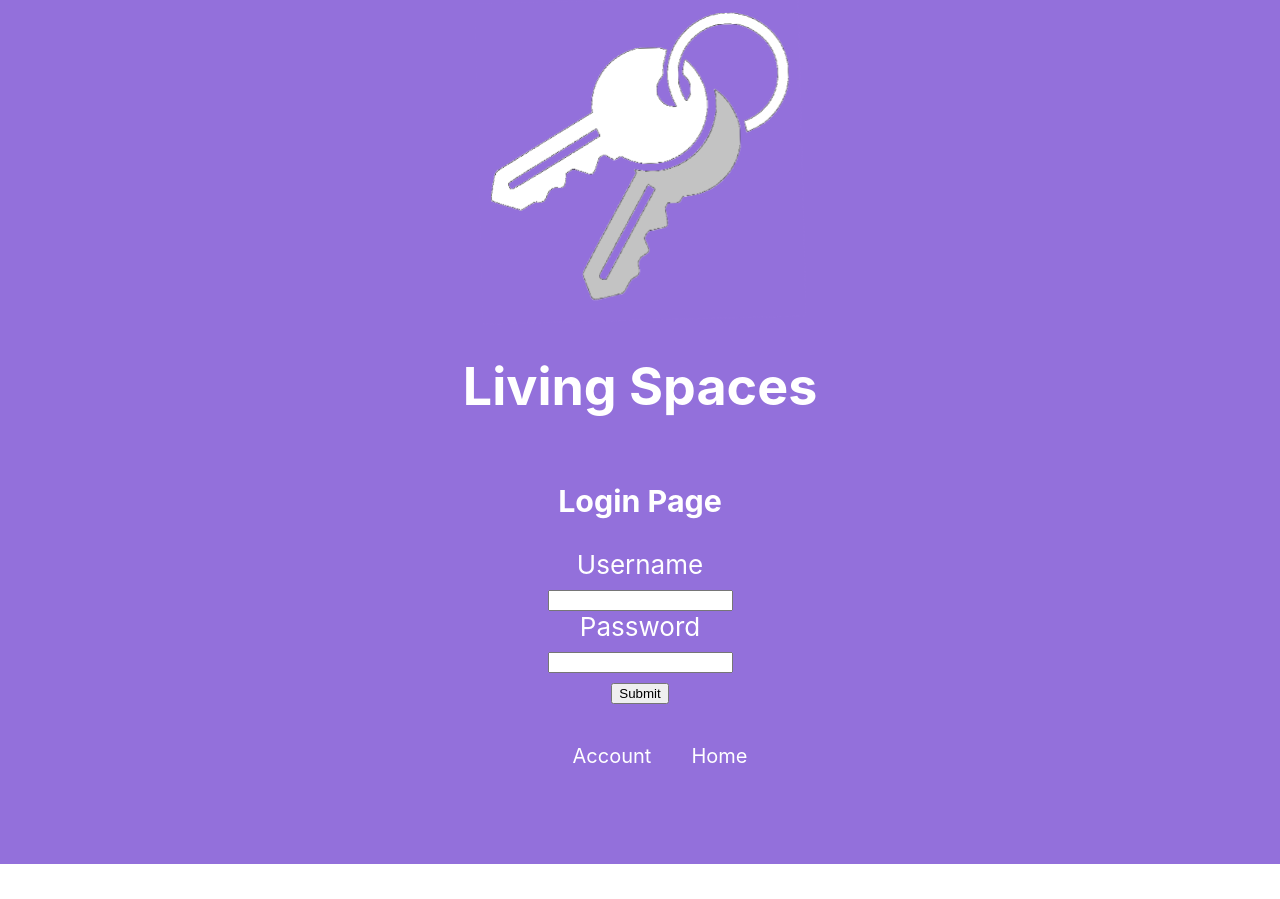
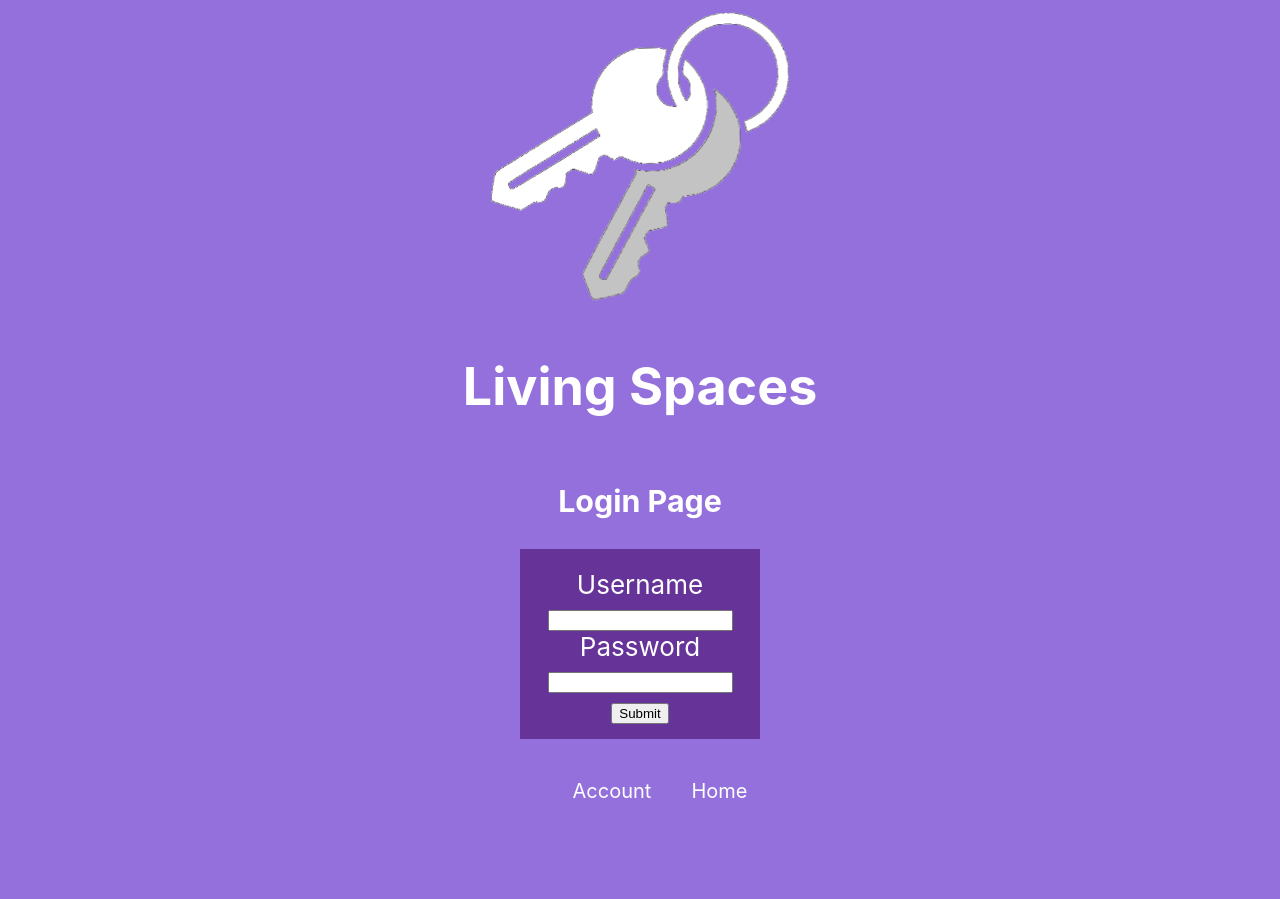
Before and after one commit to Jhegerton/COSC484Project, a React (Create React App) app in the folder Javascript/react/484project/: page /login in a window 1280 px wide. Before the commit the page ends 864 px from the top, so only its background shows below. Built offline with nearby package versions, Linux system fonts and the light colour scheme.

Commit message:
added some style

```diff
--- a/Javascript/react/484project/src/Account.js
+++ b/Javascript/react/484project/src/Account.js
@@ -54,7 +54,7 @@ export default function Account(){
                 <h1>Living Spaces</h1>
                 <h3>Account Page</h3>
                 <div className="data">{data ? <p>{data}</p> : null}</div>
-                <form id={'account'} onSubmit={handleSubmit}>
+                <form id={'myForm'} onSubmit={handleSubmit}>
                         <label for={'username'}>Username</label><br/>
                         <input type={'text'} id={'username'} name ={'username'} value={username} onChange={(e) => setUsername(e.target.value)} required/><br/>
                         <label for={'password'}>Password</label><br/>
--- a/Javascript/react/484project/src/Login.js
+++ b/Javascript/react/484project/src/Login.js
@@ -52,7 +52,7 @@ export default function Login(){
                 <h1>Living Spaces</h1>
                 <h3>Login Page</h3>
                 <div className="data">{data ? <p>{data}</p> : null}</div>
-                <form id={'login'} onSubmit={handleSubmit}>
+                <form id={'myForm'} onSubmit={handleSubmit}>
                         <label for={'username'}>Username</label><br/>
                         <input type={'text'} id={'username'} name ={'username'} value={username} onChange={(e) => setUsername(e.target.value)} required/><br/>
                         <label for={'password'}>Password</label><br/>
--- a/Javascript/react/484project/src/Site.css
+++ b/Javascript/react/484project/src/Site.css
@@ -18,6 +18,13 @@
   .Site-logo {
     animation: swing infinite 4s linear;
   }
+}
+
+#myForm{
+  background-color: rebeccapurple;
+  padding: 20px;
+  width: 200px;
+  height: 150px;
 }
 
 .Body {
```
